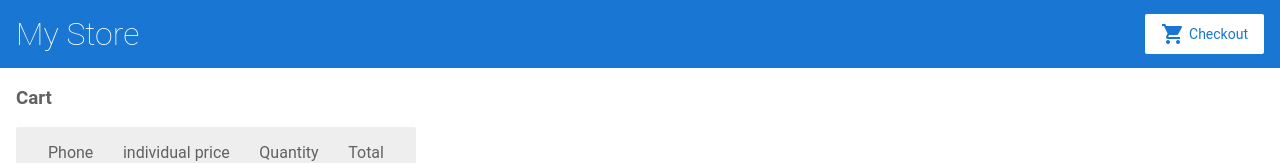
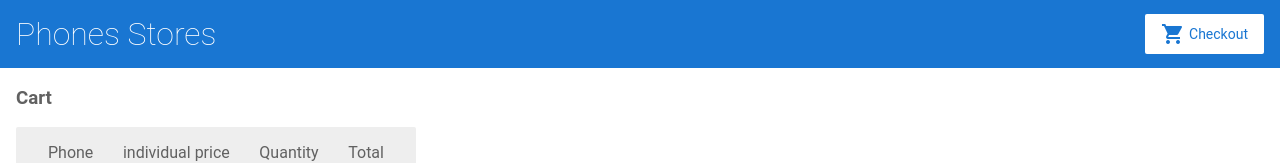
Before and after one commit to josemanuelep/angular-first-app, an Angular app: page /cart in a window 1280 px wide. Shown: the top 163 px of the page. Built offline with nearby package versions, Linux system fonts and the light colour scheme.

Commit message:
1 file modified

```diff
--- a/src/app/top-bar/top-bar.component.html
+++ b/src/app/top-bar/top-bar.component.html
@@ -1,5 +1,5 @@
 <a [routerLink]="['/']">
-  <h1 id="home">My Store</h1>
+  <h1 id="home">Phones Stores</h1>
 </a>
 <a routerLink="/cart" class="button fancy-button">
   <i id="checkout" class="material-icons">shopping_cart</i>Checkout
```
